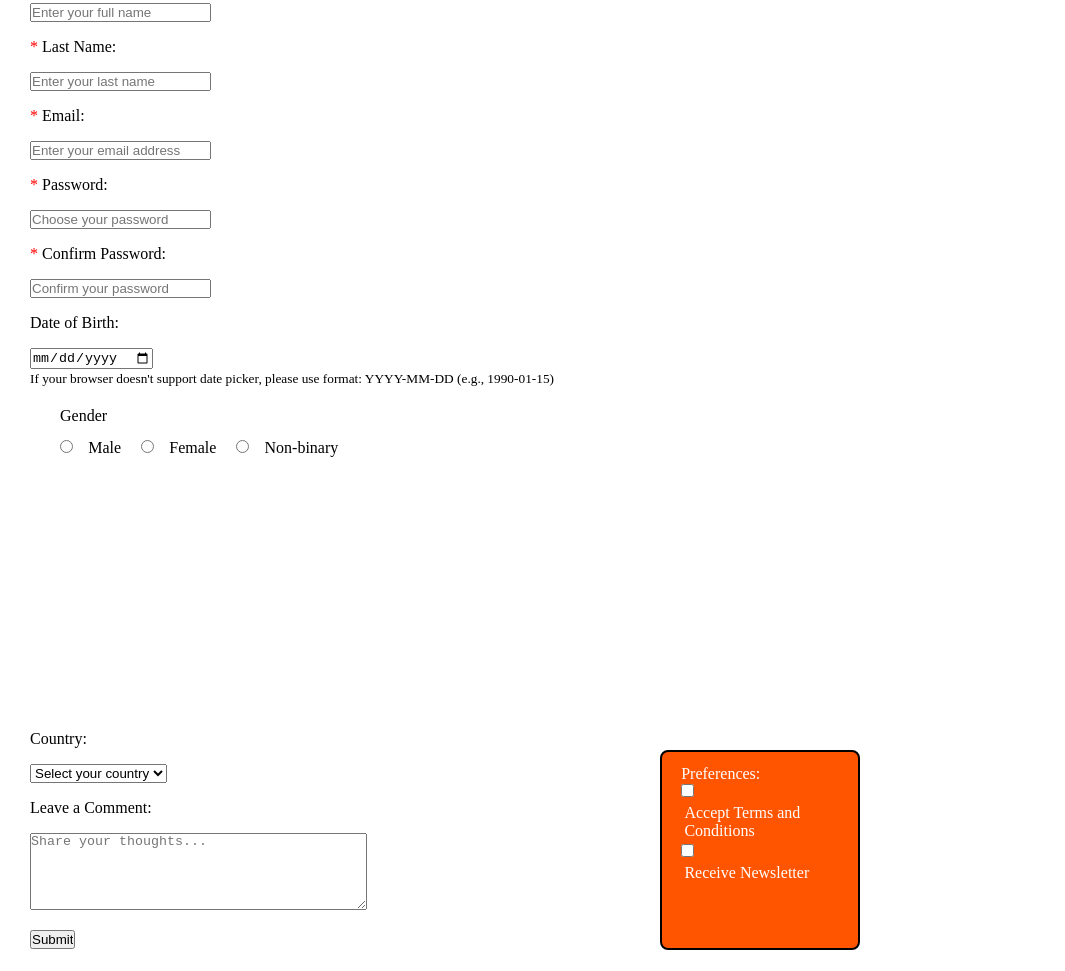
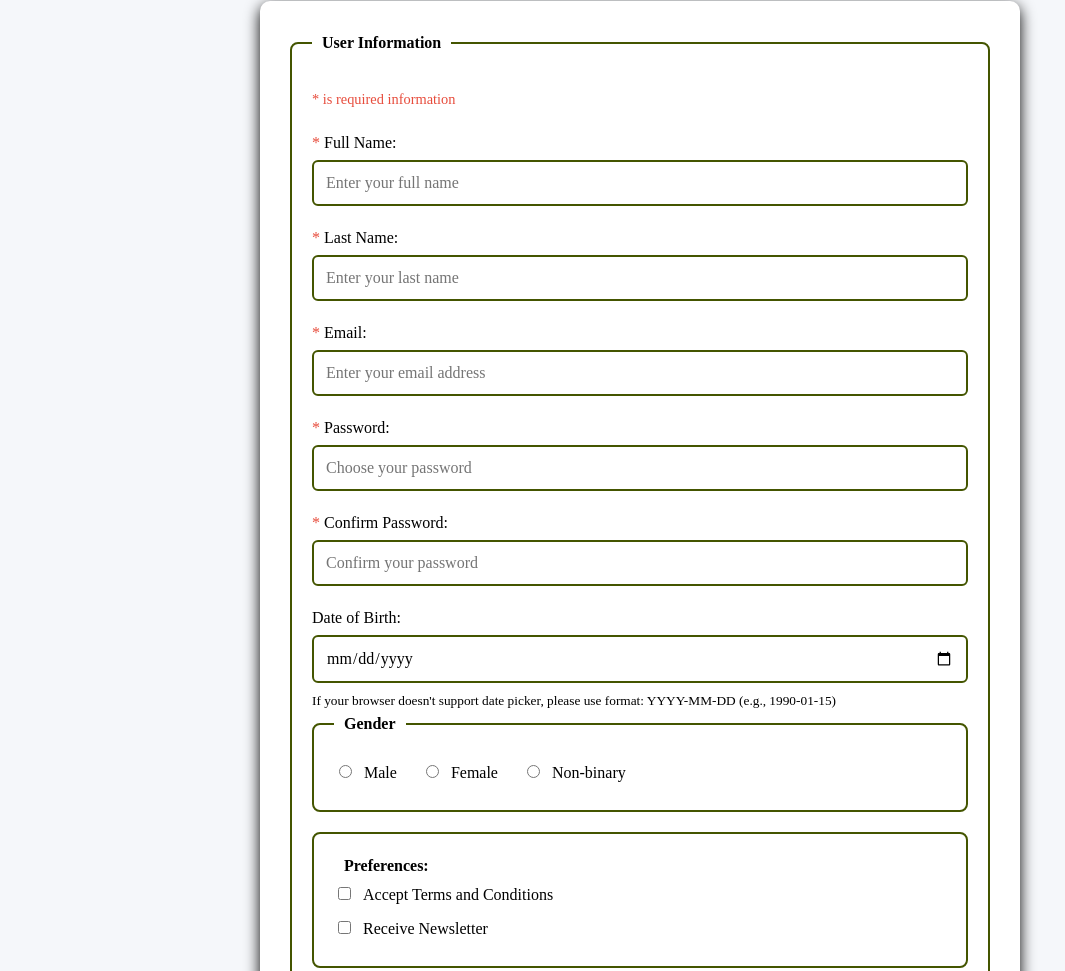
Before and after one commit to aedenp/COMP1002_Labs, a plain HTML site: page Lab 2/index.html in a window 1280 px wide. Shown: the part 143-1114 px from the top of the page, without its empty margins (0-1065 px from the left). Drawn offline with Linux system fonts and the light colour scheme; a web font is replaced by a local one.

Commit message:
css changes

```diff
--- a/Lab 2/index.html
+++ b/Lab 2/index.html
@@ -11,38 +11,7 @@
 <link rel="preconnect" href="https://fonts.gstatic.com" crossorigin>
 <link href="https://fonts.googleapis.com/css2?family=Spectral+SC:ital,wght@0,200;0,300;0,400;0,500;0,600;0,700;0,800;1,200;1,300;1,400;1,500;1,600;1,700;1,800&display=swap" rel="stylesheet">
 
-    <style>
-        input {
-            display: block;
-        }
 
-        input[type="submit"] {
-            margin-top: 1rem;
-        }
-
-        label {
-            display: block;
-            margin: 1rem 0;
-        }
-
-        /* Added styles for radio buttons and checkboxes */
-        input[type="radio"],
-        input[type="checkbox"] {
-            display: inline-block;
-            margin-right: 0.5rem;
-        }
-
-        input[type="radio"]+label,
-        input[type="checkbox"]+label {
-            display: inline-block;
-            margin: 0.2rem 1rem 0.2rem 0.2rem;
-        }
-
-        /* Style for date input fallback */
-        .date-input-group {
-            margin-bottom: 1rem;
-        }
-    </style>
 </head>
 
 <body>
--- a/Lab 2/style.css
+++ b/Lab 2/style.css
@@ -1,48 +1,114 @@
-*, *::before, *::after {
+/* style.css - Clean & Modern Form */
+* {
     box-sizing: border-box;
-    margin: 0;
-    padding: 0;
 }
+
 body {
-font-family: "Spectral SC", serif;
+    font-family: "Spectral SC", serif;
+    background: #f5f7fa;
+    color: #000;
+    line-height: 1.5;
+    padding: 20px;
+    max-width: 800px;
+    margin: 0 auto;
+}
+
+/* Header */
+h1 {
+    text-align: center;
+    color: #000000;
+    margin: 2rem 0;
+    padding-bottom: 10px;
+    border-bottom: 2px solid #450;
+}
+
+/* Form container */
+form {
+    background: #fff;
+    border-radius: 10px;
+    padding: 30px;
+    box-shadow: 0 5px 15px black;
+}
+
+/* Fieldset styling */
+fieldset {
+    border: 2px solid #450;
+    border-radius: 8px;
+    padding: 20px;
+    margin: 0 0 20px 0;
+}
+
+legend {
+    font-weight: 600;
+    color: #000000;
+    padding: 0 10px;
+    background: #fff;
+}
+
+/* Labels and text */
+label {
+    display: block;
+    margin: 15px 0 5px 0;
+    font-weight: 500;
 
 }
 
-nav {
-    display: inline-block; /* allows padding/margin to be applied */
-  padding: 0.8rem 1.2rem;
-  color: #fff;
-  border: 2px solid #000000;
-  background-color: rgb(255, 85, 0);
-  border-radius: 8px;
-  transition: background-color 0.5s, color 0.5s; /* smooth hover transitions */
-
-  position:relative;
-	left:600px;
-    bottom:-250px;
-	width:200px;
-	height:200px;
+span {
+    color: #e74c3c;
 }
 
-fieldset {
+p {
+    color: #e74c3c;
+    font-size: 0.9rem;
+    margin-bottom: 20px;
+}
 
-    border: 0px solid #4CAF50;
 
-    padding: 10px;
+ /* Form inputs */
+input[type="text"],
+input[type="email"],
+input[type="password"],
+input[type="date"],
+select,
+textarea {
+    width: 100%;
+    padding: 12px;
+    border: 2px solid #450;
+    border-radius: 6px;
+    font-family: "Spectral SC", serif;
+    font-size: 1rem;
+    margin-bottom: 5px;
+}
 
-    margin: 20px;
+input:focus,
+select:focus,
+textarea:focus {
+    outline: none;
+    border-color: #450;
+}
 
- span {
-  color: red; /* Colors every character inside a <span> within a <p> */
-}
-;
+/* Radio and checkbox labels */
+input[type="radio"] + label,
+input[type="checkbox"] + label {
+    display: inline-block;
+    margin: 5px 20px 5px 5px;
 
 }
 
-p {
+/* Submit button */
+input[type="submit"] {
+    background: #450;
+    color: white;
+    padding: 15px 30px;
+    border: none;
+    border-radius: 6px;
+    font-family: "Spectral SC", serif;
+    font-size: 1rem;
+    cursor: pointer;
+    margin-top: 20px;
+    width: 100%;
+}
 
-    font-size: 10px;
-
-    color: red;
-
+input[type="submit"]:hover {
+    background: #ff7700;
 }
```
